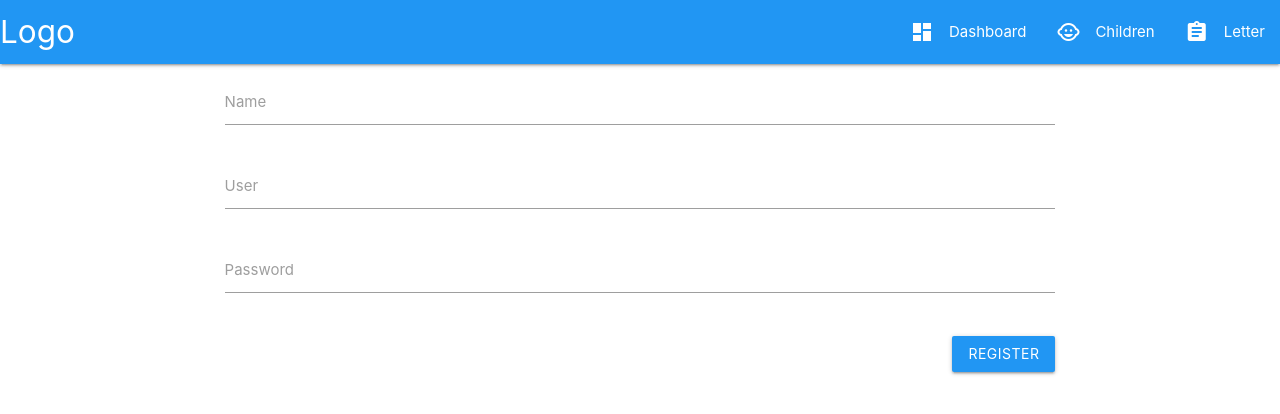
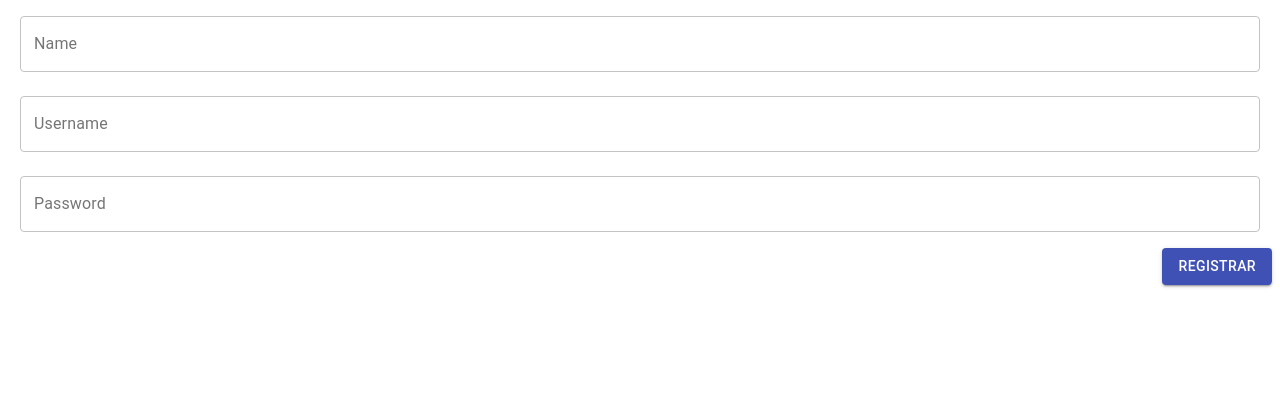
Before and after one commit to PepeAG98/polo_norte, a React (Create React App) app: page /register in a window 1280 px wide. Shown: the top 414 px of the page. Built offline with nearby package versions, Linux system fonts and the light colour scheme.

Commit message:
register new

```diff
--- a/package.json
+++ b/package.json
@@ -3,12 +3,14 @@
   "version": "0.1.0",
   "private": true,
   "dependencies": {
+    "@material-ui/core": "^4.6.1",
     "axios": "^0.19.0",
     "materialize-css": "^1.0.0",
     "react": "^16.10.1",
     "react-dom": "^16.10.1",
     "react-router-dom": "^5.1.2",
-    "react-scripts": "3.1.2"
+    "react-scripts": "3.1.2",
+    "sweetalert": "^2.1.2"
   },
   "scripts": {
     "start": "react-scripts start",
--- a/public/index.html
+++ b/public/index.html
@@ -2,7 +2,7 @@
 <html lang="en">
   <head>
     <meta charset="utf-8" />
-    <link rel="shortcut icon" href="%PUBLIC_URL%/favicon.ico" />
+    <link rel="shortcut icon" href="icon.png" />
     <meta name="viewport" content="width=device-width, initial-scale=1" />
     <link href="https://fonts.googleapis.com/icon?family=Material+Icons" rel="stylesheet">
     <meta name="theme-color" content="#000000" />
@@ -10,7 +10,7 @@
       name="description"
       content="Web site created using create-react-app"
     />
-    <link rel="apple-touch-icon" href="logo192.png" />
+    <link rel="apple-touch-icon" href="icon.png" />
     <!--
       manifest.json provides metadata used when your web app is installed on a
       user's mobile device or desktop. See https://developers.google.com/web/fundamentals/web-app-manifest/
@@ -25,7 +25,7 @@
       work correctly both with client-side routing and a non-root public URL.
       Learn how to configure a non-root public URL by running `npm run build`.
     -->
-    <title>React App</title>
+    <title>Polo Norte App</title>
   </head>
   <body>
     <noscript>You need to enable JavaScript to run this app.</noscript>
--- a/src/App.js
+++ b/src/App.js
@@ -1,8 +1,8 @@
 import React from 'react';
 import logo from './logo.svg';
 import './App.css';
-import 'materialize-css'; // It installs the JS asset only
-import 'materialize-css/dist/css/materialize.min.css';
+//import 'materialize-css'; // It installs the JS asset only
+//import 'materialize-css/dist/css/materialize.min.css';
 import { BrowserRouter as Router, Route, Link } from "react-router-dom";
 
 //Components
@@ -21,7 +21,6 @@ function App() {
   return (
     <div>
       <Router>
-        <Menu />
         <Route path="/" exact component={Login} />
         <Route path="/register" component={Register} />
         <Route path="/dashboard" component={Dashboard} />
--- a/src/components/menu.js
+++ b/src/components/menu.js
@@ -1,6 +1,7 @@
 import React, { Component } from 'react';
 import { BrowserRouter as Router, Route, Link } from "react-router-dom";
-//import './styles/menu.css';
+//import 'materialize-css'; // It installs the JS asset only
+//import 'materialize-css/dist/css/materialize.min.css';
 
 export default class Menu extends Component{
     render(){
--- a/src/components/register.js
+++ b/src/components/register.js
@@ -1,7 +1,11 @@
-import React, { Component } from 'react';
+import React, { Component, useState } from 'react';
+import Grid from '@material-ui/core/Grid';
+import TextField from '@material-ui/core/TextField';
+import { makeStyles } from '@material-ui/core/styles';
+import Button from '@material-ui/core/Button';
 const axios = require('axios');
 
-export default class Register extends Component {
+/*class Register extends Component {
     constructor(props){
         super(props);
         this.state = {
@@ -68,4 +72,92 @@ export default class Register extends Component {
             </div>
         )
     }
+}*/
+
+const useStyles = makeStyles(theme => ({
+    textField: {
+        paddingRight: 20,
+        paddingLeft: 20
+    },
+    button: {
+        margin: theme.spacing(1),
+    }
+  }));
+
+function Register(){
+    const classes = useStyles();
+    let [name, setName] = useState('');
+    let [username, setUsername] = useState('');
+    let [password, setPassword] = useState('');
+
+    function save(){
+        /*axios.post('http://localhost:3000/users', {
+            name: name,
+            username: username,
+            password: password
+          })
+          .then(res => {
+              console.log(res);
+              window.alert("Usuario registrado");
+          })
+          .catch(err => {
+              console.log(err);
+              window.alert("Error");
+          });*/
+          console.log(name, username, password);
+    }
+    return(
+        <div className="main">
+            <Grid
+                container
+                direction="column"
+                justify="center"
+                alignItems="stretch"
+            >
+                <Grid item xs={12} lg={12} className={classes.textField}>
+                    <TextField
+                        fullWidth
+                        id="name"
+                        label="Name"
+                        margin="normal"
+                        variant="outlined"
+                        onChange={(e) => setName(e.target.value)}
+                    />
+                </Grid>
+                <Grid item xs={12} lg={12} className={classes.textField}>
+                    <TextField
+                        fullWidth
+                        id="username"
+                        label="Username"
+                        margin="normal"
+                        variant="outlined"
+                        onChange={(e) => setUsername(e.target.value)}
+                    />
+                </Grid>
+                <Grid item xs={12} lg={12} className={classes.textField}>
+                    <TextField
+                        fullWidth
+                        id="password"
+                        type="password"
+                        label="Password"
+                        margin="normal"
+                        variant="outlined"
+                        onChange={(e) => setPassword(e.target.value)}
+                    />
+                </Grid>
+            </Grid>
+            <Grid
+                container
+                direction="row"
+                justify="flex-end"
+                alignItems="center"
+            >
+                <Button variant="contained" color="primary" className={classes.button} onClick={save}>
+                    Registrar
+                </Button>
+            </Grid>
+        </div>
+    );
 }
+
+export default Register
```
Also changed, not shown: public/icon.png (added), 1 other file (tests, documents, lock files or other folders).
